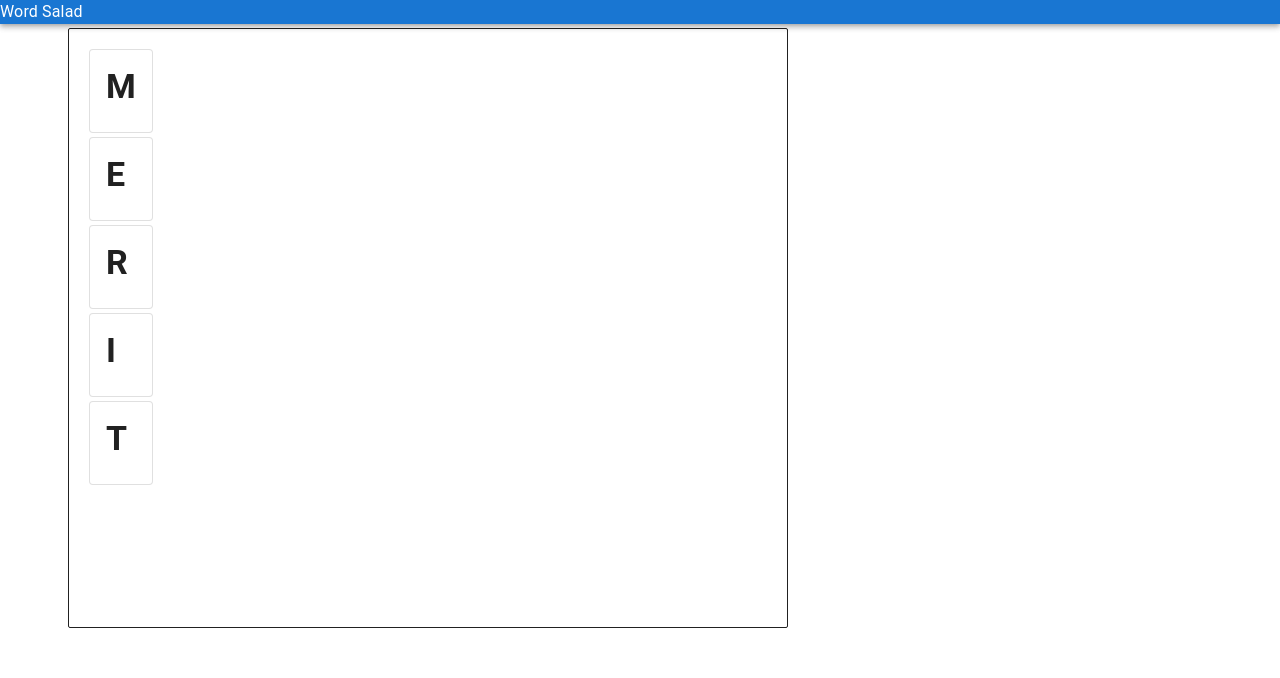
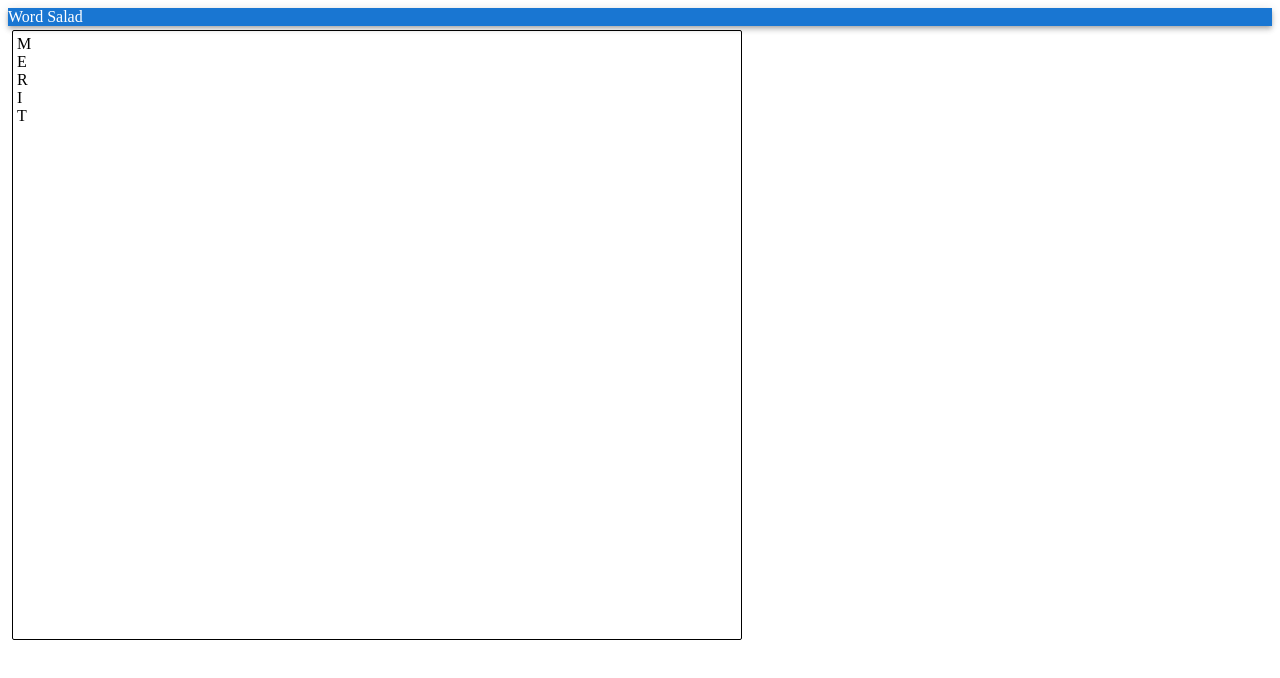
Before and after one commit to henryk1229/wrd-sld, a React (Vite) app: page / in a window 1280 px wide. Shown: the top 678 px of the page. Built offline with nearby package versions, Linux system fonts and the light colour scheme.

Commit message:
feat: rm material ui

```diff
--- a/package.json
+++ b/package.json
@@ -9,9 +9,6 @@
   },
   "private": true,
   "dependencies": {
-    "@emotion/react": "^11.11.1",
-    "@emotion/styled": "^11.11.0",
-    "@mui/material": "^5.14.0",
     "@react-spring/web": "^9.7.3",
     "@swc/helpers": "~0.5.0",
     "react": "18.2.0",
--- a/src/app/app.tsx
+++ b/src/app/app.tsx
@@ -1,7 +1,5 @@
 // eslint-disable-next-line @typescript-eslint/no-unused-vars
 import styles from './app.module.css';
-import CssBaseline from '@mui/material/CssBaseline';
-import Container from '@mui/material/Container';
 import Header from './header';
 import SpringBoard from './spring-board';
 
@@ -21,11 +19,8 @@ export function App() {
 
   return (
     <>
-      <CssBaseline />
       <Header />
-      <Container className="board" maxWidth="lg">
-        <SpringBoard />
-      </Container>
+      <SpringBoard />
     </>
   );
 }
--- a/src/app/tile.tsx
+++ b/src/app/tile.tsx
@@ -1,8 +1,3 @@
-import Box from '@mui/material/Box';
-import Card from '@mui/material/Card';
-import CardContent from '@mui/material/CardContent';
-import Typography from '@mui/material/Typography';
-
 interface TileProps {
   letter: string;
 }
@@ -10,17 +5,7 @@ interface TileProps {
 // TODO - useSpring for animation here?
 
 const Tile = (props: TileProps) => {
-  return (
-    <Box sx={{ height: 72, width: 64, margin: 2 }}>
-      <Card variant="outlined">
-        <CardContent>
-          <Typography variant="h4" component="div" fontWeight="bold">
-            {props.letter.toUpperCase()}
-          </Typography>
-        </CardContent>
-      </Card>
-    </Box>
-  );
+  return <div>{props.letter.toUpperCase()}</div>;
 };
 
 export default Tile;
```
Also changed, not shown: 1 other file (tests, documents, lock files or other folders).
